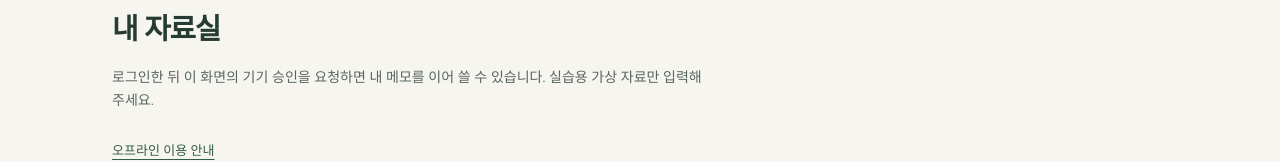
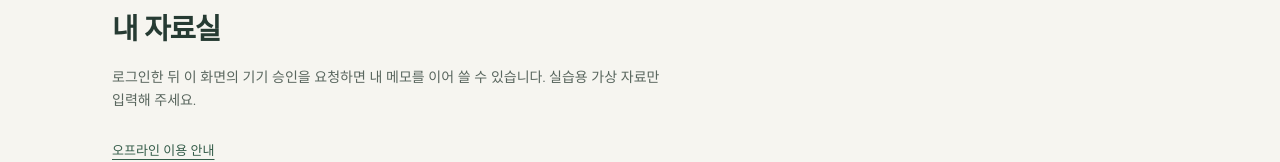
Before and after one commit to SKT-ALEPH/choi-bujang-secret-vault, a website with bundled scripts: page public/index.html in a window 1280 px wide. Shown: the part 202-364 px from the top of the page. Built offline with nearby package versions, Linux system fonts and the light colour scheme; files whose address does not match are found by name.

Commit message:
자료실 안내 문장의 자연스러운 한글 줄바꿈 개선

```diff
--- a/on-client/public/style.css
+++ b/on-client/public/style.css
@@ -1020,6 +1020,8 @@ authentication flow unchanged. */
   color:var(--muted)
 }
 .vault-app .vault-intro {
+  word-break:keep-all;
+  text-wrap:pretty;
   max-width:64ch;
   font-size:.875rem;
   color:var(--muted)
--- a/public/style.css
+++ b/public/style.css
@@ -1020,6 +1020,8 @@ authentication flow unchanged. */
   color:var(--muted)
 }
 .vault-app .vault-intro {
+  word-break:keep-all;
+  text-wrap:pretty;
   max-width:64ch;
   font-size:.875rem;
   color:var(--muted)
```
Also changed, not shown: public/offline.html (+2 -0 lines).
